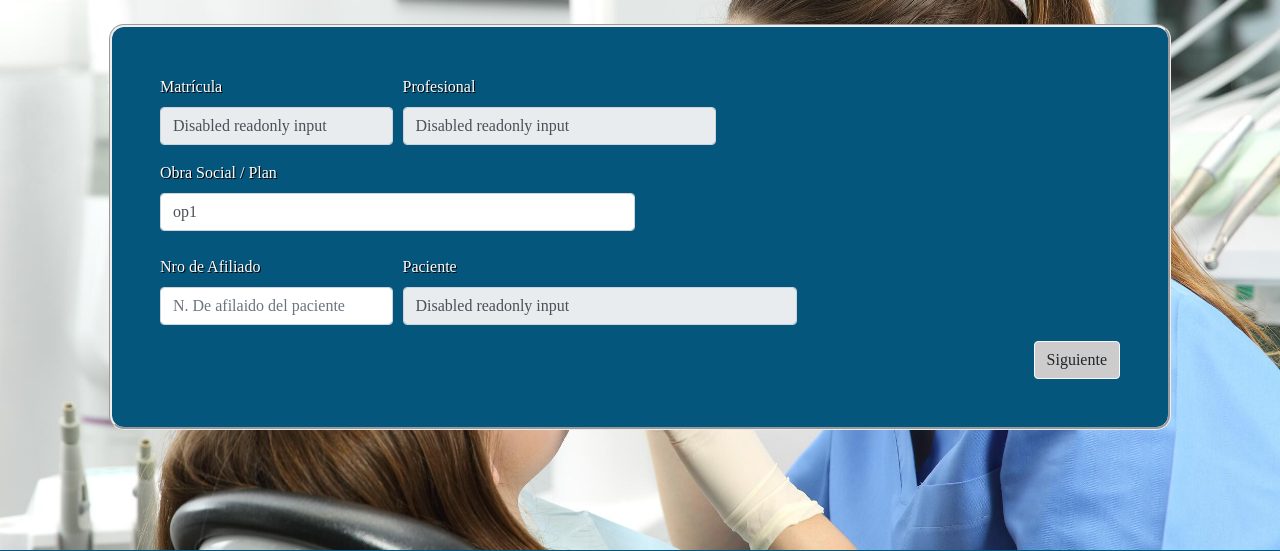
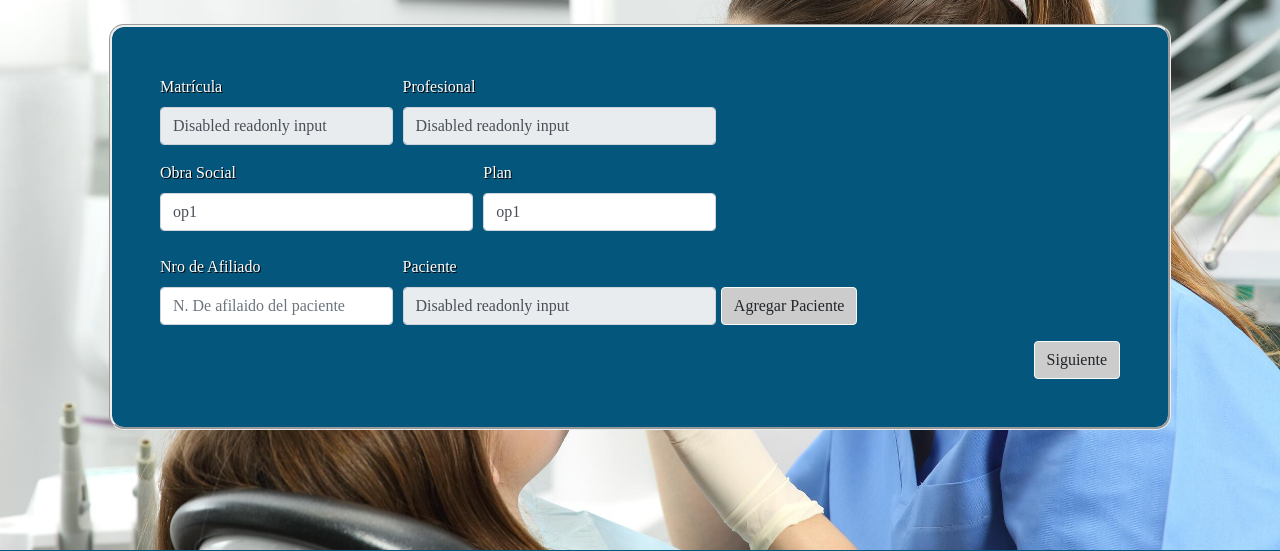
Before and after one commit to amarioni/Circulo-Odontologico, a Flask app: page /formfile in a window 1280 px wide. Shown: the part 101-652 px from the top of the page. Run offline with Flask 2, Linux system fonts and the light colour scheme; some libraries are stand-ins or nearby versions; some web fonts are replaced.

Commit message:
general changes

```diff
--- a/app/__init__.py
+++ b/app/__init__.py
@@ -32,5 +32,4 @@ def create_app():
     from .public import public_bp
     app.register_blueprint(public_bp)
 
-
     return app
--- a/app/admin/routes.py
+++ b/app/admin/routes.py
@@ -1,5 +1,5 @@
 
-from flask import render_template, redirect, url_for, request
+from flask import render_template, redirect, url_for, request, abort
 from werkzeug.urls import url_parse
 
 from . import admin_bp
@@ -32,4 +32,20 @@ def formfile():
 
 @admin_bp.route('/formpractices')
 def formpractices():
+    """
+    if s None:
+        abort(404)
     return render_template('admin/formpractices.html')
+"""
+"""
+def register_error_handlers(app):
+
+    @admin_bp.errorhandler(500)
+    def base_error_handler(e):
+        return render_template('admin/500.html'), 500
+
+    @admin_bp.errorhandler(404)
+    def error_404_handler(e):
+        return render_template('admin/404.html'), 404
+
+"""
--- /dev/null
+++ b/app/admin/templates/admin/404.html
@@ -0,0 +1,4 @@
+{% extends "base_template.html" %}
+    {% block contenido %}
+    <h1>404</h1>
+    {% endblock%}
--- /dev/null
+++ b/app/admin/templates/admin/505.html
@@ -0,0 +1,4 @@
+{% extends "base_template.html" %}
+    {% block contenido %}
+    <h1>505</h1>
+    {% endblock%}
--- a/app/admin/templates/admin/formfile.html
+++ b/app/admin/templates/admin/formfile.html
@@ -20,9 +20,18 @@
               </div>
             </div>
               <div class="form-row">
-                <div class="col-md-6 mb-2">
+                <div class="col-md-4 mb-2">
                   <div class="form-group">
-                      <label class="textlogin" for="exampleFormControlSelect1">Obra Social / Plan</label>
+                      <label class="textlogin" for="exampleFormControlSelect1">Obra Social</label>
+                      <select class="form-control" id="exampleFormControlSelect1">
+                        <option>op1</option>
+                        <option>op2</option>
+                      </select>
+                    </div>
+                </div>
+                <div class="col-md-3 mb-2">
+                  <div class="form-group">
+                      <label class="textlogin" for="exampleFormControlSelect1">Plan</label>
                       <select class="form-control" id="exampleFormControlSelect1">
                         <option>op1</option>
                         <option>op2</option>
@@ -38,13 +47,13 @@
                   Please provide a valid zip.
                 </div>
               </div>
-              <div class="col-md-5 mb-3">
+              <div class="col-md-4 mb-3">
                 <label class="textlogin" for="validationTooltip01">Paciente</label>
                 <input class="form-control" type="text" value="Disabled readonly input" aria-label="Nombre- profesional" disabled readonly>
-                <div class="valid-tooltip">
-                  Correcto!
+              </div>
+                <div class="text-right btn-form-file">
+                  <a href='{{ url_for("admin.formpatissent") }}'><button type="button" class="btn btnlogin btn-light">Agregar Paciente</button></a>
                 </div>
-              </div>
             </div>
             <div class="text-right">
               <a href='{{ url_for("admin.formpractices") }}'><button type="button" class="btn btnlogin btn-light">Siguiente</button></a>
--- a/app/static/css/estilos.css
+++ b/app/static/css/estilos.css
@@ -73,7 +73,9 @@ body {
   font-family: 'Secular One';
   background-color: var(--circulogrey) !important;
 }
-
+.btn-form-file {
+  margin-top: 3.3%;
+}
 .nav-link{
   font-size: 18px;
   white-space: nowrap;
```
Also changed, not shown: app/auth/templates/auth/index.html (+0 -8 lines).
